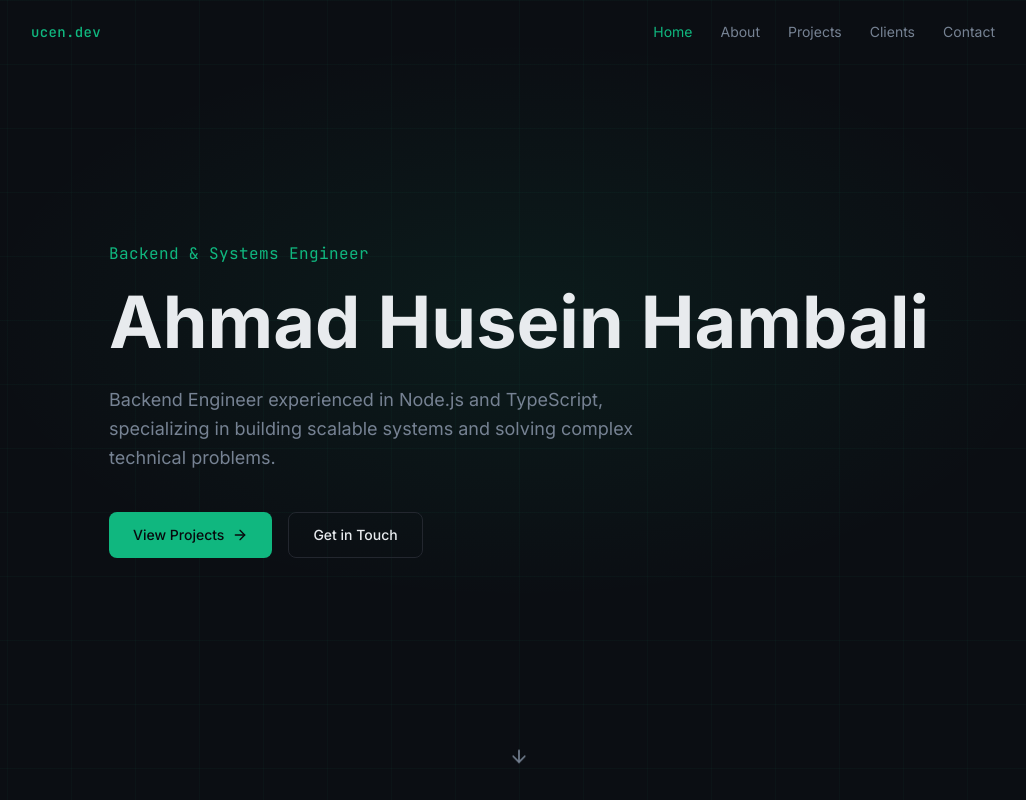
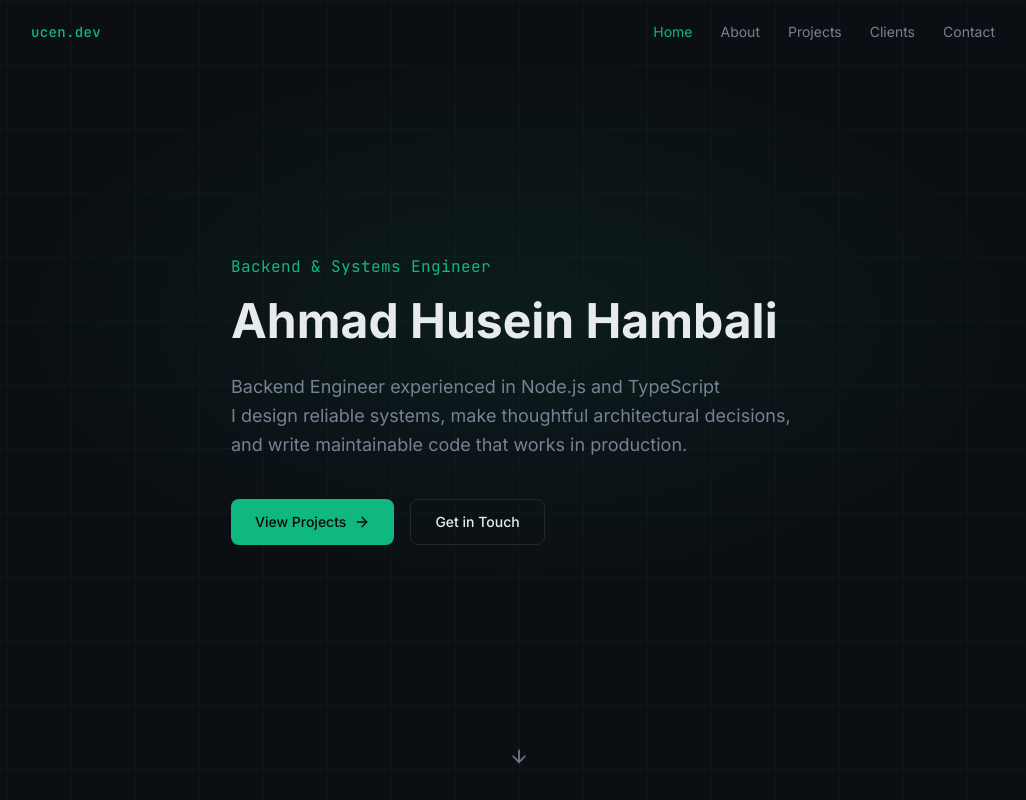
Before and after one commit to ucencode/ucencode.github.io, a React (Vite) app: page / in a window 1280 px wide. Shown: the top 800 px of the page, without its empty margins (121-1147 px from the left). Built offline with nearby package versions, Linux system fonts and the light colour scheme.

Commit message:
feat: update Hero component's title and description for clarity and emphasis

```diff
--- a/src/components/Hero.tsx
+++ b/src/components/Hero.tsx
@@ -19,7 +19,7 @@ const Hero = () => {
           Backend & Systems Engineer
         </p>
 
-        <h1 className="text-4xl sm:text-5xl md:text-6xl lg:text-7xl font-bold text-foreground leading-[1.1] mb-6 animate-fade-up">
+        <h1 className="text-4xl sm:text-5xl font-bold text-foreground leading-[1.1] mb-6 animate-fade-up">
           Ahmad Husein Hambali
           <br />
         </h1>
@@ -28,7 +28,8 @@ const Hero = () => {
           className="text-base md:text-lg text-muted-foreground max-w-xl mb-10 leading-relaxed animate-fade-up"
           style={{ animationDelay: "150ms" }}
         >
-          Backend Engineer experienced in Node.js and TypeScript, specializing in building scalable systems and solving complex technical problems.
+          Backend Engineer experienced in Node.js and TypeScript <br/>
+          I design reliable systems, make thoughtful architectural decisions, and write maintainable code that works in production.
         </p>
 
         <div
```
